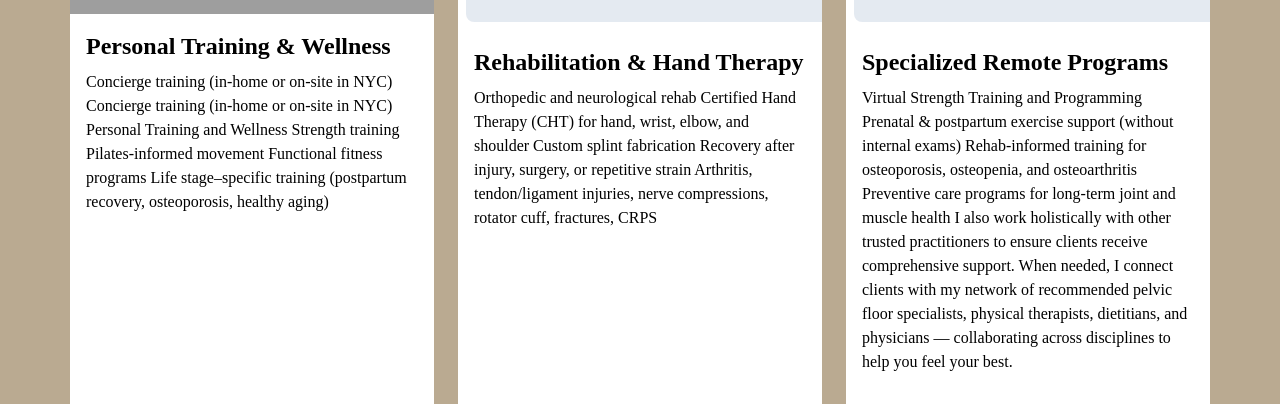
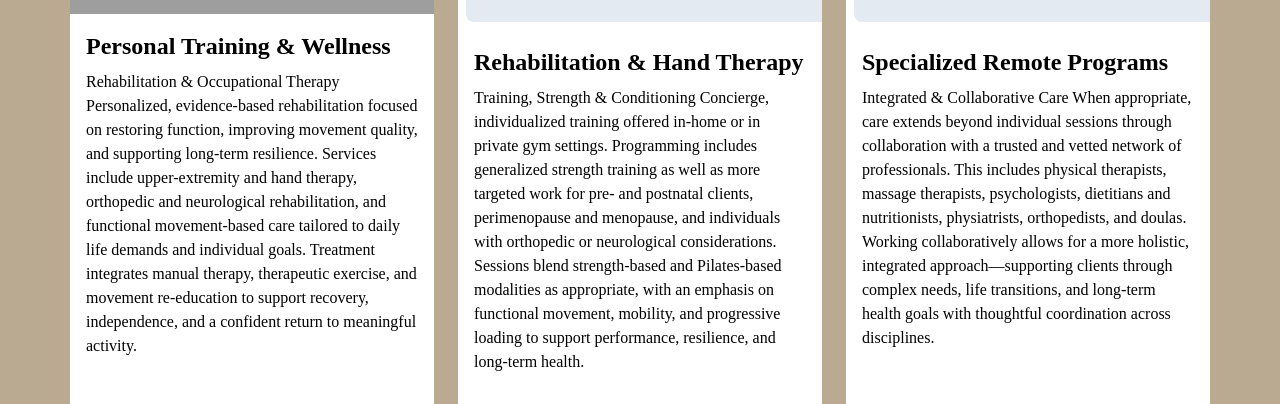
Before and after one commit to Madisonbaughman/my-app, a React (Vite) app: page /services in a window 1280 px wide. Shown: the part 909-1313 px from the top of the page. Built offline with nearby package versions, Linux system fonts and the light colour scheme; grey boxes are pictures that could not be loaded; a web font is replaced by a local one.

Commit message:
Update service section paragraph

```diff
--- a/src/pages/Home.jsx
+++ b/src/pages/Home.jsx
@@ -18,7 +18,7 @@ function Home() {
             Move better. Feel stronger
           </h1>
           <p className="text-lg font-bold text-black/70 font-['Cormorant_Infant'] mb-8">
-            Strength training and rehabilitation in NYC
+            Strength training and rehabilitation in NYC .
           </p>
           <Link to="/Contact" className="btn">
             CONTACT US
--- a/src/pages/Services.jsx
+++ b/src/pages/Services.jsx
@@ -89,11 +89,16 @@ function Services() {
                   Personal Training &amp; Wellness
                 </h6>
                 <p className="font-['Cormorant_Infant'] font-normal leading-[150%]">
-                  Concierge training (in-home or on-site in NYC) Concierge
-                  training (in-home or on-site in NYC) Personal Training and
-                  Wellness Strength training Pilates-informed movement
-                  Functional fitness programs Life stage–specific training
-                  (postpartum recovery, osteoporosis, healthy aging)
+                  Rehabilitation & Occupational Therapy Personalized,
+                  evidence-based rehabilitation focused on restoring function,
+                  improving movement quality, and supporting long-term
+                  resilience. Services include upper-extremity and hand therapy,
+                  orthopedic and neurological rehabilitation, and functional
+                  movement-based care tailored to daily life demands and
+                  individual goals. Treatment integrates manual therapy,
+                  therapeutic exercise, and movement re-education to support
+                  recovery, independence, and a confident return to meaningful
+                  activity.
                 </p>
               </div>
             </div>
@@ -117,11 +122,15 @@ function Services() {
                   Rehabilitation &amp; Hand Therapy
                 </h6>
                 <p className="font-['Cormorant_Infant'] font-normal leading-[150%]">
-                  Orthopedic and neurological rehab Certified Hand Therapy (CHT)
-                  for hand, wrist, elbow, and shoulder Custom splint fabrication
-                  Recovery after injury, surgery, or repetitive strain
-                  Arthritis, tendon/ligament injuries, nerve compressions,
-                  rotator cuff, fractures, CRPS
+                  Training, Strength & Conditioning Concierge, individualized
+                  training offered in-home or in private gym settings.
+                  Programming includes generalized strength training as well as
+                  more targeted work for pre- and postnatal clients,
+                  perimenopause and menopause, and individuals with orthopedic
+                  or neurological considerations. Sessions blend strength-based
+                  and Pilates-based modalities as appropriate, with an emphasis
+                  on functional movement, mobility, and progressive loading to
+                  support performance, resilience, and long-term health.
                 </p>
               </div>
             </div>
@@ -145,16 +154,15 @@ function Services() {
                   Specialized Remote Programs
                 </h6>
                 <p className="font-['Cormorant_Infant'] font-normal leading-[150%]">
-                  Virtual Strength Training and Programming Prenatal &
-                  postpartum exercise support (without internal exams)
-                  Rehab-informed training for osteoporosis, osteopenia, and
-                  osteoarthritis Preventive care programs for long-term joint
-                  and muscle health I also work holistically with other trusted
-                  practitioners to ensure clients receive comprehensive support.
-                  When needed, I connect clients with my network of recommended
-                  pelvic floor specialists, physical therapists, dietitians, and
-                  physicians — collaborating across disciplines to help you feel
-                  your best.
+                  Integrated & Collaborative Care When appropriate, care extends
+                  beyond individual sessions through collaboration with a
+                  trusted and vetted network of professionals. This includes
+                  physical therapists, massage therapists, psychologists,
+                  dietitians and nutritionists, physiatrists, orthopedists, and
+                  doulas. Working collaboratively allows for a more holistic,
+                  integrated approach—supporting clients through complex needs,
+                  life transitions, and long-term health goals with thoughtful
+                  coordination across disciplines.
                 </p>
               </div>
             </div>
```
